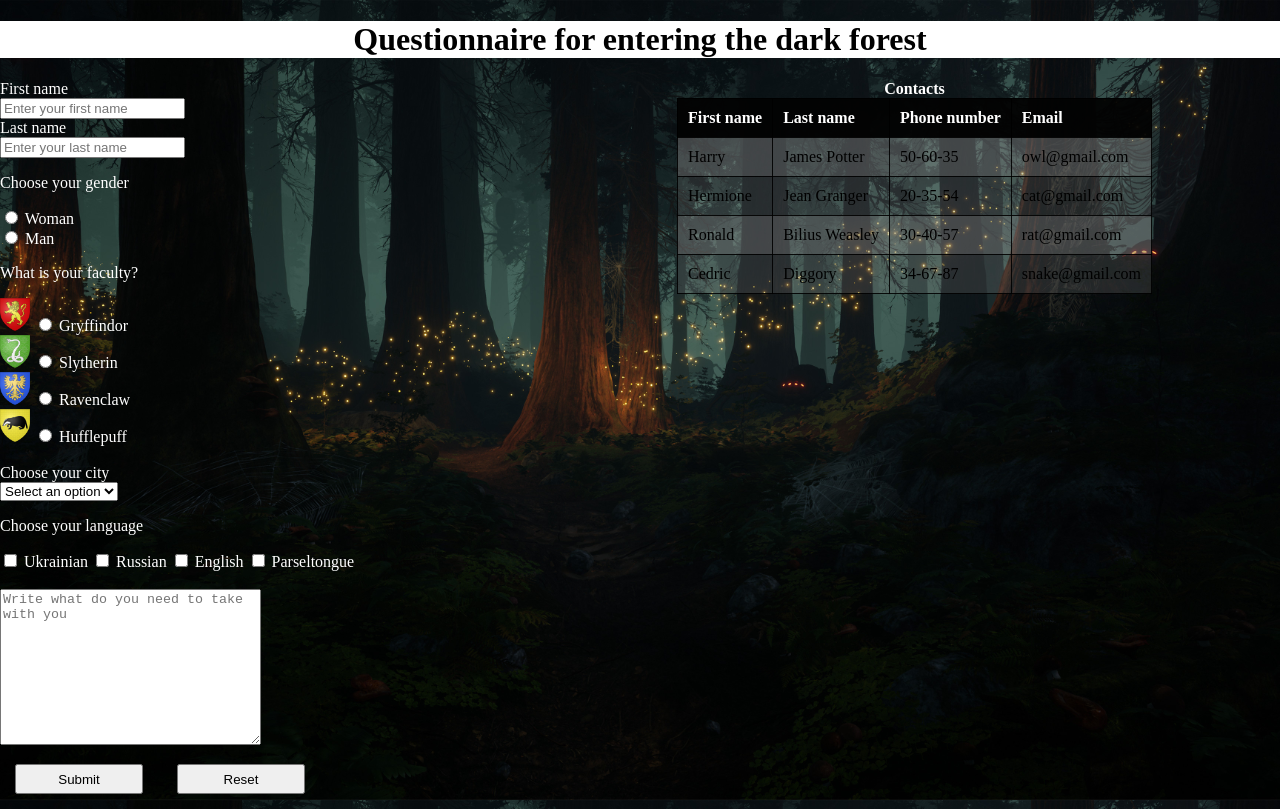
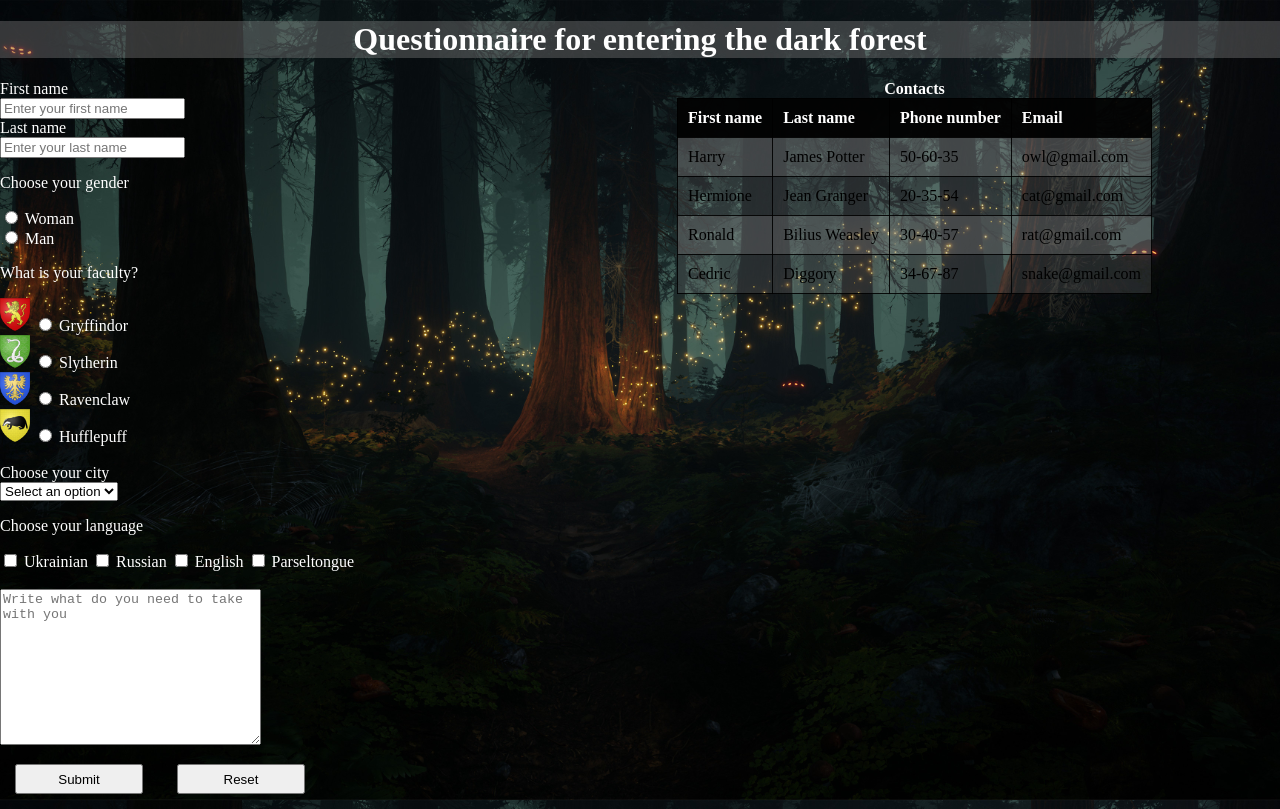
Before and after one commit to Iyatsiuk/Homeworks, a plain HTML site: page hm_2/index.html in a window 1280 px wide. Drawn offline with Linux system fonts and the light colour scheme.

Commit message:
update h1

```diff
--- a/hm_2/style.css
+++ b/hm_2/style.css
@@ -10,7 +10,8 @@ body {
 }
 h1 {
   text-align: center;
-  background-color: white;
+  background-color: #88888860;
+  color: white;
 }
 caption {
   color: #ffffff;
```
